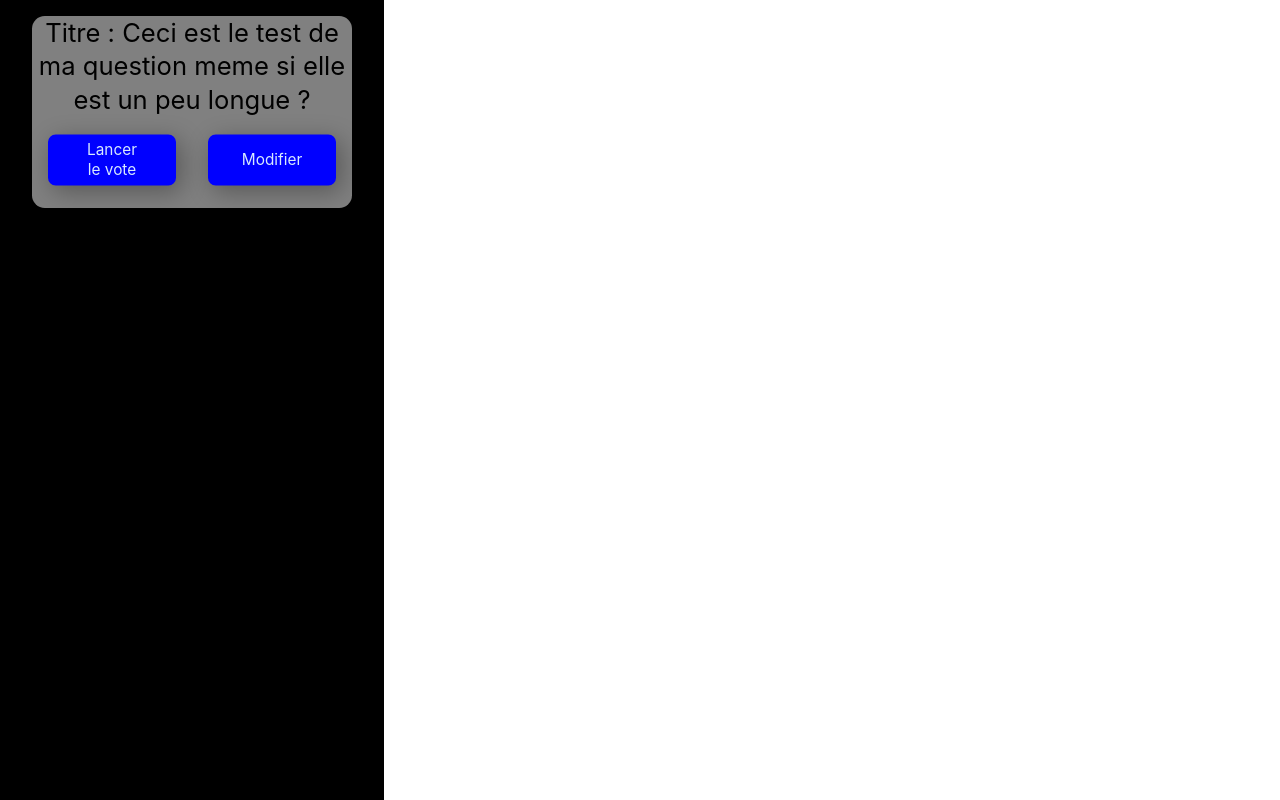
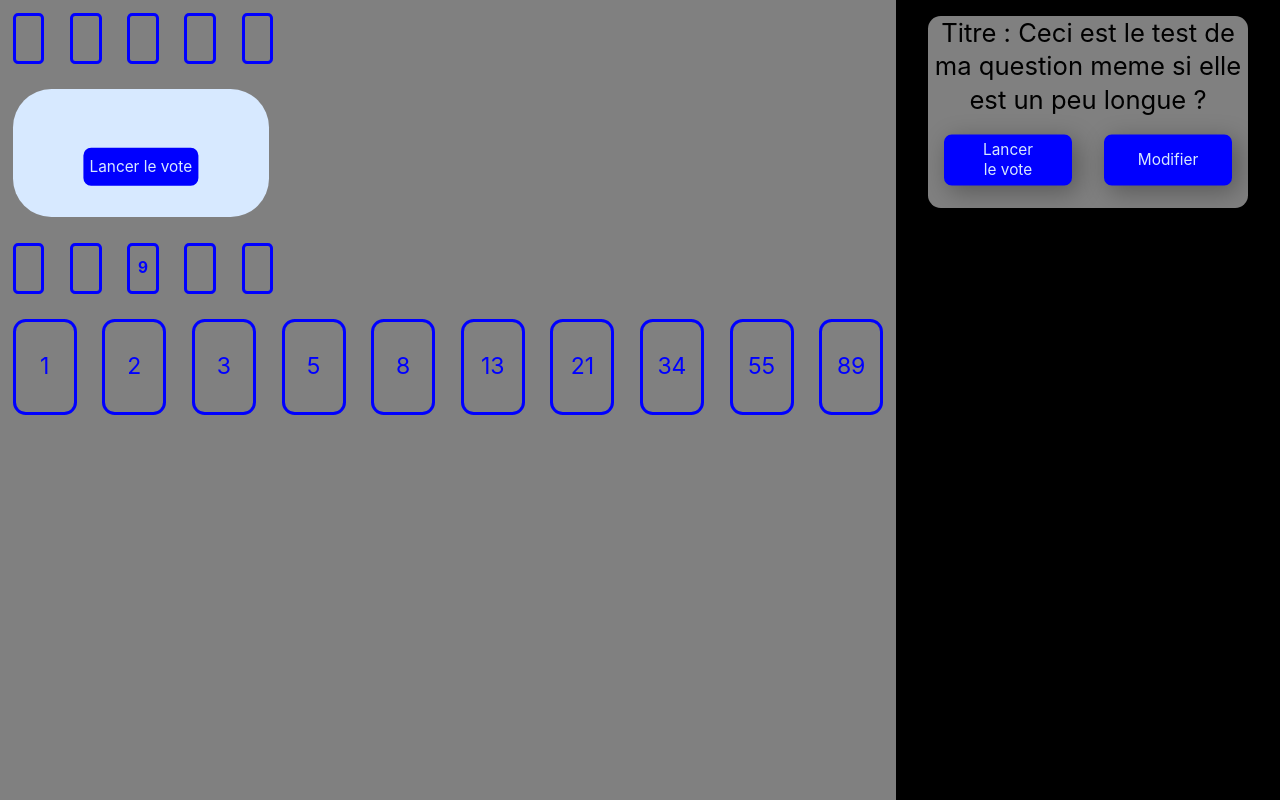
Before and after one commit to AlexTraveylan/planning-poker, a plain HTML site: page main/index.html in a window 1280 px wide. Drawn offline with Linux system fonts and the light colour scheme.

Commit message:
regroupement1

```diff
--- a/card/card.css
+++ b/card/card.css
@@ -11,15 +11,15 @@
 
 .card {
     margin: 1vw;
-    border-radius: 0.8rem;
-    height: 7rem;
-    width: 4rem;
+    border-radius: 1vw;
+    height: 7vw;
+    width: 5.5vw;
     border: blue solid 3px;
     position: relative;
 }
 
 .card__number {
-    font-size: 1.8rem;
+    font-size: 0.8rem;
     color: blue;
     position:absolute;
     top: 50%;
--- a/main/index.html
+++ b/main/index.html
@@ -27,7 +27,85 @@
       </div>
     </div>
     <!-- fin de question -->
-    <div class="main__container"></div>
+    <div class="main__container">
+      <!-- Table -->
+      <div class="table__container">
+        <div class="top__players">
+          <div class="player__active" id="player8">
+            <span class="number" id="number8"></span>
+          </div>
+          <div class="player__active" id="player4">
+            <span class="number" id="number4"></span>
+          </div>
+          <div class="player__active" id="player2">
+            <span class="number" id="number2"></span>
+          </div>
+          <div class="player__active" id="player6">
+            <span class="number" id="number6"></span>
+          </div>
+          <div class="player__active" id="player10">
+            <span class="number" id="number10"></span>
+          </div>
+        </div>
+
+        <div class="table" id="table">
+          <span class="center__table" id="center__table"></span>
+        </div>
+
+        <div class="bottom__players">
+          <div class="player__active" id="player7">
+            <span class="number" id="number7"></span>
+          </div>
+          <div class="player__active" id="player3">
+            <span class="number" id="number3"></span>
+          </div>
+          <div class="player__active" id="player1">
+            <span class="number" id="number1"></span>
+          </div>
+          <div class="player__active" id="player5">
+            <span class="number" id="number5"></span>
+          </div>
+          <div class="player__active" id="player9">
+            <span class="number" id="number9"></span>
+          </div>
+        </div>
+      </div>
+      <!-- Fin de la table -->
+      <!-- Cards -->
+      <div class="cards__container">
+        <div class="card">
+          <div class="card__number">1</div>
+        </div>
+        <div class="card">
+          <div class="card__number">2</div>
+        </div>
+        <div class="card">
+          <div class="card__number">3</div>
+        </div>
+        <div class="card">
+          <div class="card__number">5</div>
+        </div>
+        <div class="card">
+          <div class="card__number">8</div>
+        </div>
+        <div class="card">
+          <div class="card__number">13</div>
+        </div>
+        <div class="card">
+          <div class="card__number">21</div>
+        </div>
+        <div class="card">
+          <div class="card__number">34</div>
+        </div>
+        <div class="card">
+          <div class="card__number">55</div>
+        </div>
+        <div class="card">
+          <div class="card__number">89</div>
+        </div>
+      </div>
+      <!-- Fin de Cards -->
+    </div>
   </body>
   <script src="script.js"></script>
   <script src="../table/table.js"></script>
--- a/main/style.css
+++ b/main/style.css
@@ -5,3 +5,8 @@
     margin: 0;
     padding: 0;
 }
+
+body {
+    background-color: grey;
+    width: 70vw;
+}
--- a/question/question.css
+++ b/question/question.css
@@ -2,7 +2,9 @@
     width: 30vw;
     height: 100vh;
     background-color: black;
-    position: relative;
+    position: absolute;
+    top: 0;
+    right: 0;
 }
 .question__container {
     position: absolute;
--- a/table/table.css
+++ b/table/table.css
@@ -4,14 +4,7 @@
     position: relative;
 }
 
-.table {
-    margin: 1vw;
-    background: #d7e9ff;
-    border-radius: 3vw;
-    height: 10vw;
-    width: 20vw;
-    position: relative;
-}
+
 
 .top__players,.bottom__players {
     display: flex;
@@ -25,6 +18,15 @@
     width: 2vw;
     border: blue solid 3px;
     position:relative;
+}
+
+.table {
+    margin: 1vw;
+    background: #d7e9ff;
+    border-radius: 3vw;
+    height: 10vw;
+    width: 20vw;
+    position: relative;
 }
 
 .number,.center__table {
```
